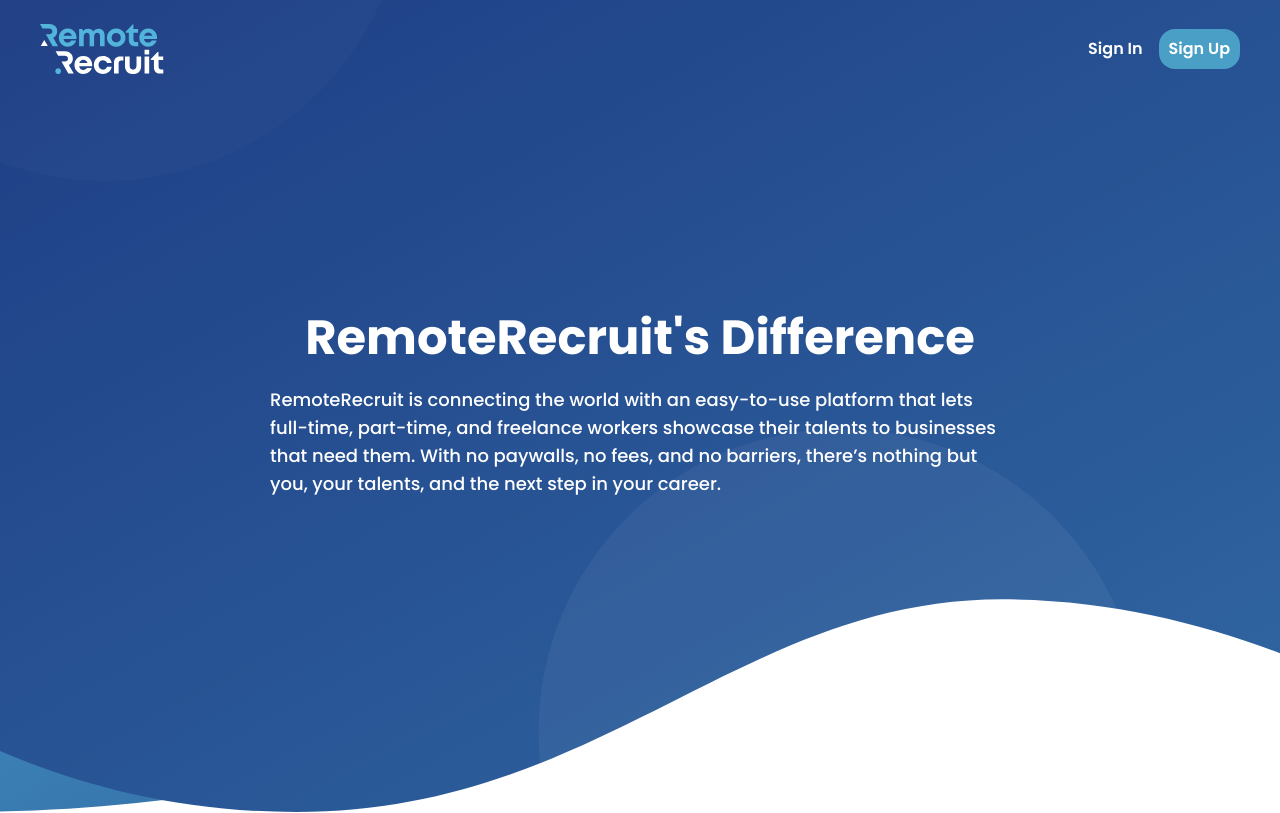
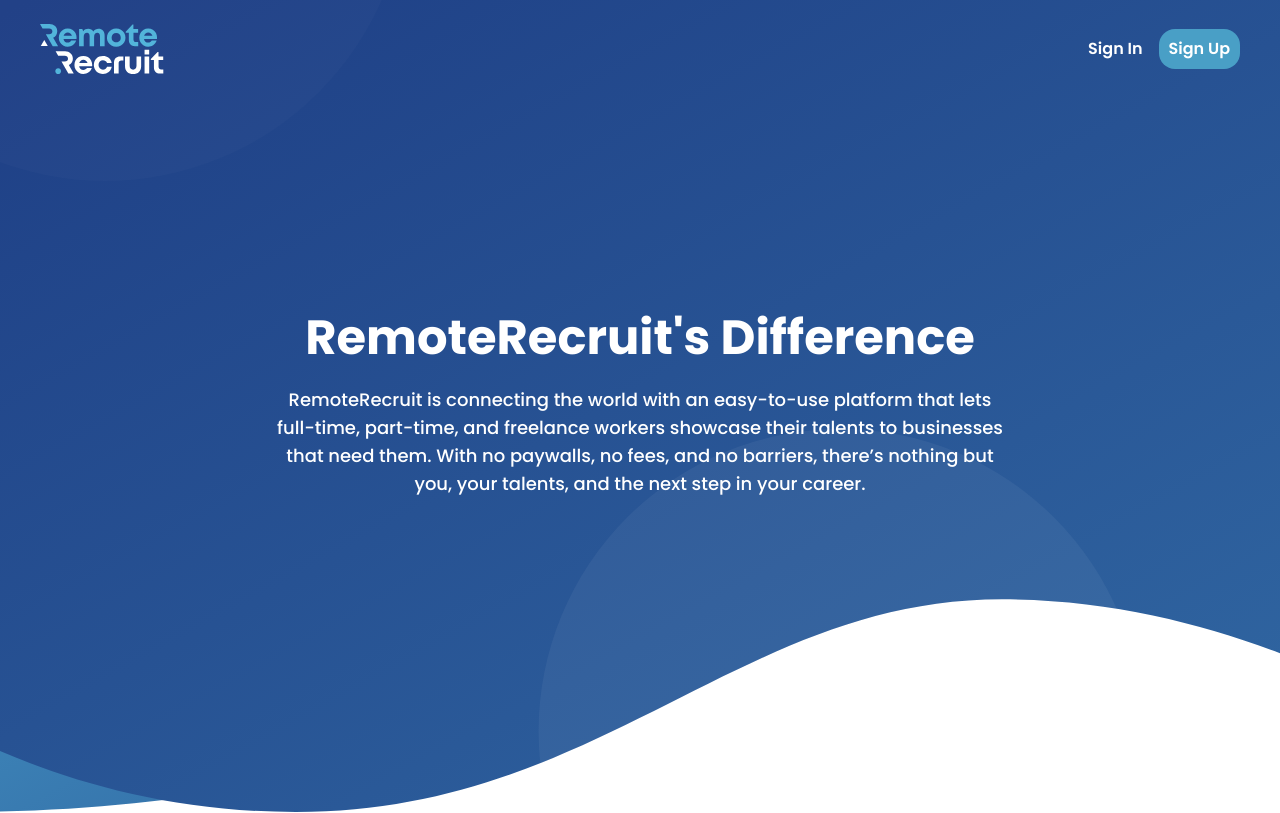
Before and after one commit to EasinTanvir/technical-task, a React (Vite) app: page / in a window 1280 px wide. Shown: the top 813 px of the page. Built offline with nearby package versions, Linux system fonts and the light colour scheme.

Commit message:
fixed alignment

```diff
--- a/src/components/landingPage/Hero/HeroSection.jsx
+++ b/src/components/landingPage/Hero/HeroSection.jsx
@@ -21,7 +21,10 @@
             RemoteRecruit's Difference
           </Heading>
 
-          <Text size="lg" className=" text-heading-light font-medium">
+          <Text
+            size="lg"
+            className=" text-heading-light font-medium text-center!"
+          >
             RemoteRecruit is connecting the world with an easy-to-use platform
             that lets full-time, part-time, and freelance workers showcase their
             talents to businesses that need them. With no paywalls, no fees, and
```
